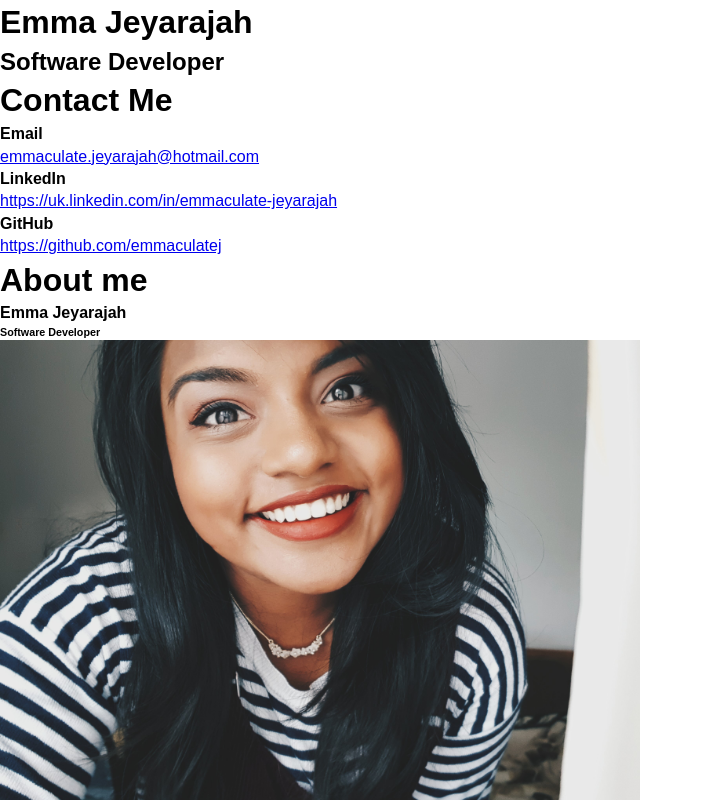
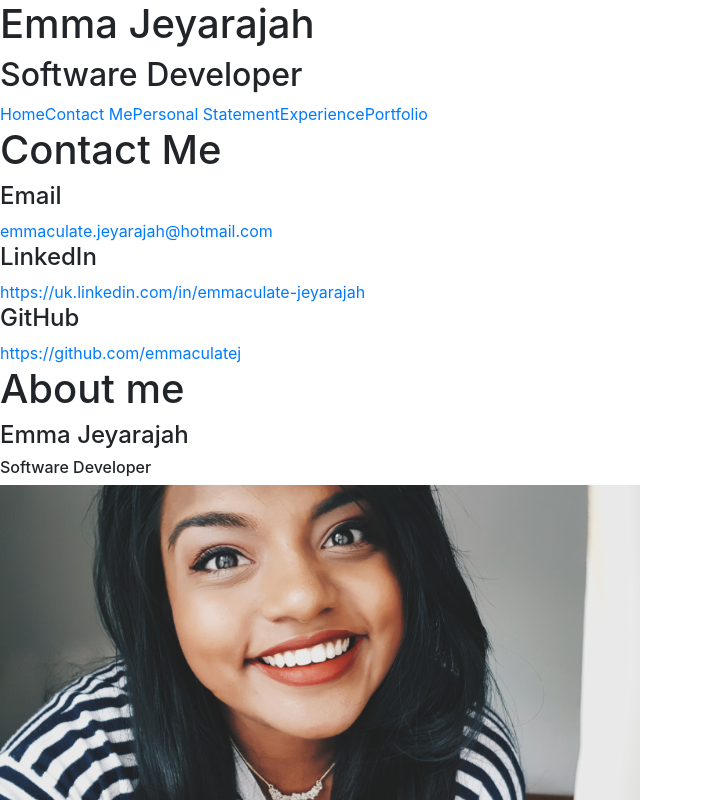
Before and after one commit to emmaculatej/personal-website, a Vue app in the folder personal-website/: page / in a window 1280 px wide. Shown: the top 800 px of the page, without its empty margins (0-703 px from the left). Built offline with nearby package versions, Linux system fonts and the light colour scheme.

Commit message:
Nav Bar with Links

```diff
--- a/personal-website/package.json
+++ b/personal-website/package.json
@@ -9,7 +9,7 @@
   },
   "dependencies": {
     "bootstrap": "^4.3.1",
-    "bootstrap-vue": "^2.0.0-rc.24",
+    "bootstrap-vue": "^2.0.0-rc.26",
     "core-js": "^2.6.5",
     "vue": "^2.6.10",
     "vue-material": "^1.0.0-beta-11",
--- a/personal-website/src/App.vue
+++ b/personal-website/src/App.vue
@@ -1,7 +1,7 @@
 <template>
   <div id="app">
-    <homepage :personalDetails="personalDetails"/>
-    <navigation> </navigation>
+    <home-page :personalDetails="personalDetails"/>
+    <navigation></navigation>
     <contact-me :personalDetails="personalDetails"/>
     <personal-description :personalDetails="personalDetails"/>
     <experience />
@@ -11,7 +11,7 @@
 </template>
 
 <script>
-import Homepage from './components/HomePage.vue'
+import HomePage from './components/HomePage.vue'
 import ContactMe from './components/ContactMe.vue'
 import PersonalDescription from './components/PersonalDescription.vue'
 import Experience from './components/Experience.vue'
@@ -22,7 +22,7 @@ import Navigation from './components/Navigation.vue'
 export default {
   name: 'app',
   components: {
-    Homepage,
+    HomePage,
     ContactMe,
     PersonalDescription,
     Experience,
--- a/personal-website/src/components/Navigation.vue
+++ b/personal-website/src/components/Navigation.vue
@@ -1,5 +1,12 @@
 <template>
     <div>
+        <nav>
+        <router-link to="/" class="nav-item">Home</router-link>
+        <router-link to="/contactMe">Contact Me</router-link>
+        <router-link to="/personalStatement">Personal Statement</router-link>
+        <router-link to="/experience">Experience</router-link>
+        <router-link to="/DevelopmentPortfolio">Portfolio</router-link>
+        </nav>
     </div>
 </template>
 
--- a/personal-website/src/main.js
+++ b/personal-website/src/main.js
@@ -1,12 +1,16 @@
 import Vue from 'vue'
 import App from './App.vue'
-import BootstrapVue from 'bootstrap-vue'
+import BootstrapVue from 'bootstrap-vue';
+import router from './router/index'
+
+import 'bootstrap/dist/css/bootstrap.css';
+import 'bootstrap-vue/dist/bootstrap-vue.css';
 
 Vue.use(BootstrapVue)
-
 
 Vue.config.productionTip = false
 
 new Vue({
-  render: h => h(App),
+  router,
+  render: h => h(App)
 }).$mount('#app')
--- /dev/null
+++ b/personal-website/src/router/index.js
@@ -0,0 +1,42 @@
+import Vue from 'vue'
+import Router from 'vue-router'
+import HomePage from '@/components/HomePage.vue'
+import ContactMe from '@/components/ContactMe.vue'
+import PersonalDescription from '@/components/PersonalDescription.vue'
+import Experience from '@/components/Experience.vue'
+import DevelopmentPortfolio from '@/components/DevelopmentPortfolio.vue'
+
+Vue.use(Router)
+
+export default new Router({
+  routes: [
+    {
+      path: '/contactMe',
+      name: 'ContactMe',
+      component: ContactMe
+    },
+    {
+        path: '/',
+        name: 'HomePage',
+        component: HomePage
+    },
+    {
+        path: '/personalStatement',
+        name: 'PersonalDescription',
+        component: PersonalDescription
+    },
+    {
+        path: '/experience',
+        name: 'Experience',
+        component: Experience
+    },
+    {
+        path: '/DevelopmentPortfolio',
+        name: 'DevelopmentPortfolio',
+        component: DevelopmentPortfolio
+    },
+
+
+
+  ]
+})
```
Also changed, not shown: 1 other file (tests, documents, lock files or other folders).
